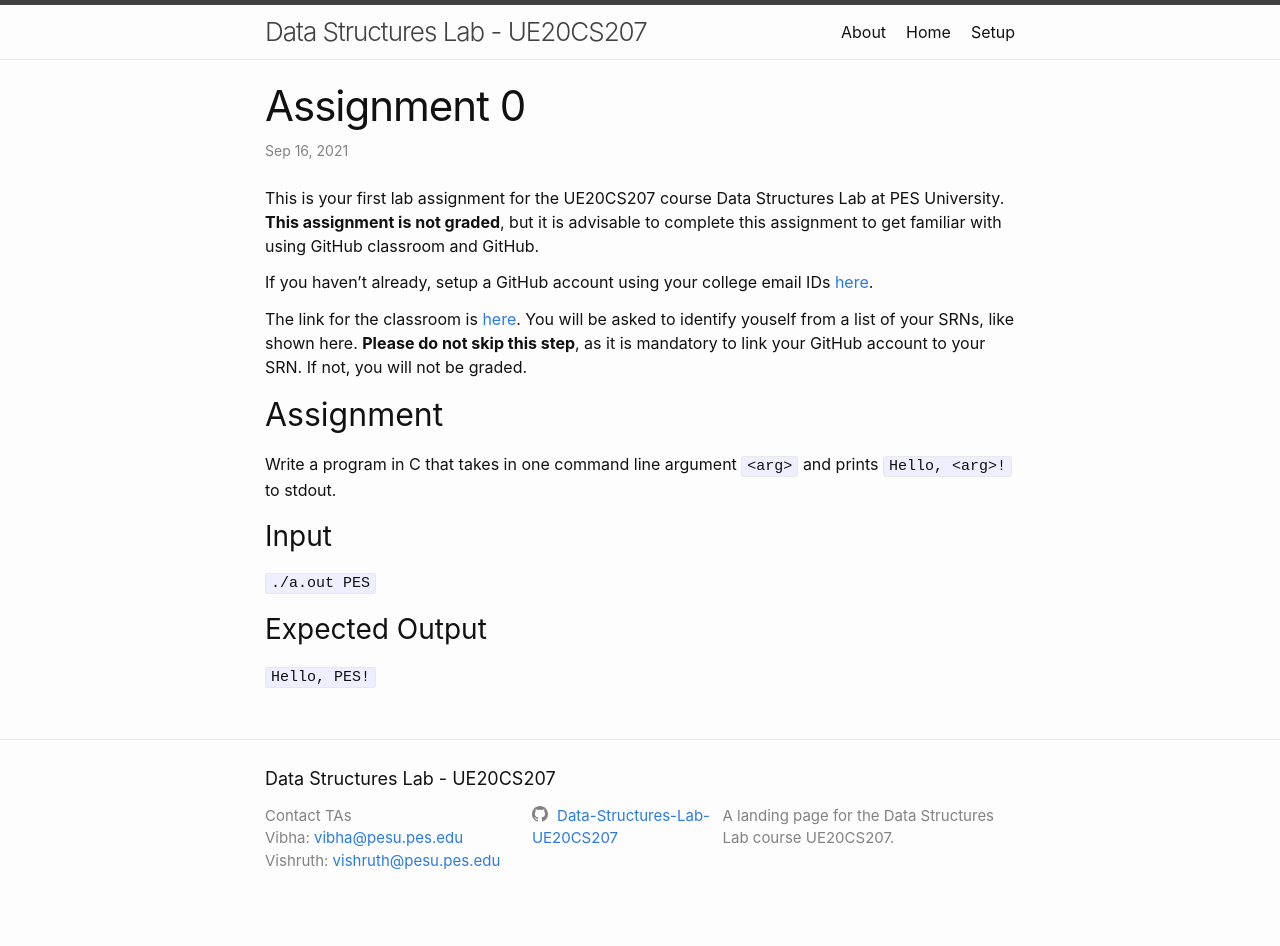
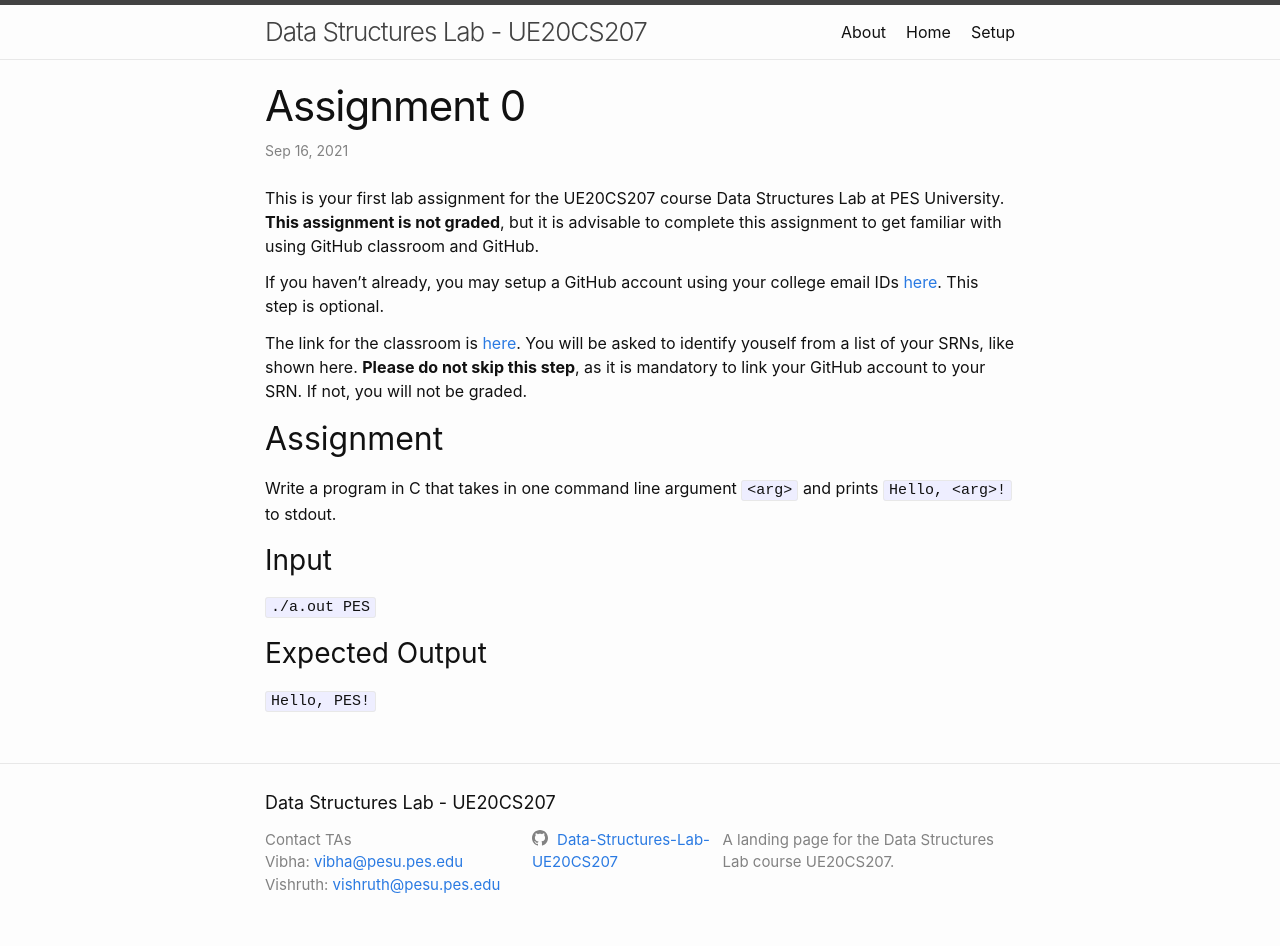
Before and after one commit to Data-Structures-Lab-UE20CS207/data-structures-lab-ue20cs207.github.io, a Jekyll site: the page built from _posts/2021-09-06-assign-0.md, in a window 1280 px wide. Built offline with Jekyll 4.4.1, drawn with Linux system fonts in a browser that asks for light colours; before the commit the page ends 922 px from its top, so only the background shows below that.

Commit message:
Updated email creation part

```diff
--- a/_posts/2021-09-06-assign-0.md
+++ b/_posts/2021-09-06-assign-0.md
@@ -8,7 +8,7 @@ categories: assignments
 ---
 This is your first lab assignment for the UE20CS207 course Data Structures Lab at PES University. **This assignment is not graded**, but it is advisable to complete this assignment to get familiar with using GitHub classroom and GitHub.
 
-If you haven't already, setup a GitHub account using your college email IDs [here]({{ site.baseurl }} {% link setup.md %}).
+If you haven't already, you may setup a GitHub account using your college email IDs [here]({{ site.baseurl }} {% link setup.md %}). This step is optional.
 
 The link for the classroom is [here](https://classroom.github.com/a/HjXNUZr6){:target="_blank"}. You will be asked to identify youself from a list of your SRNs, like shown here. **Please do not skip this step**, as it is mandatory to link your GitHub account to your SRN. If not, you will not be graded.
 
```
